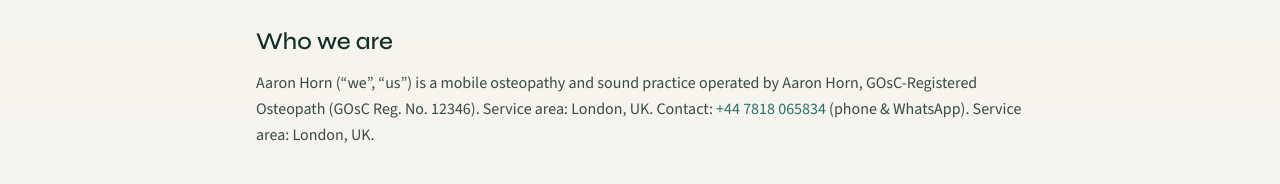
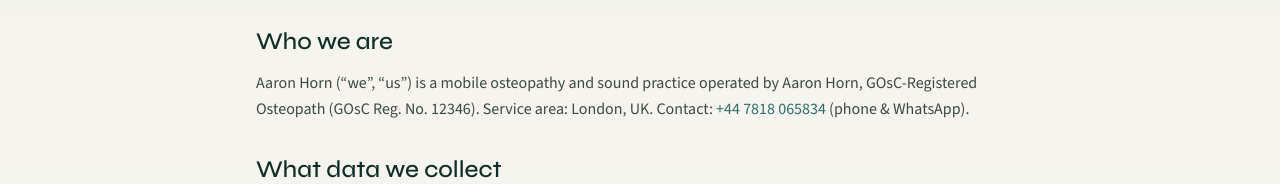
Before and after one commit to Duynguyen0106/aaron-clinic, a Next.js app: page /privacy in a window 1280 px wide. Shown: the part 271-455 px from the top of the page. Built offline with nearby package versions, Linux system fonts and the light colour scheme; no server answers.

Commit message:
Remove duplicate service-area line in privacy policy
Co-authored-by: Duynguyen0106 <Duynguyen0106@users.noreply.github.com>

```diff
--- a/src/app/privacy/page.tsx
+++ b/src/app/privacy/page.tsx
@@ -33,7 +33,7 @@ export default function PrivacyPage() {
               >
                 {site.phone}
               </a>{" "}
-              (phone &amp; WhatsApp). Service area: London, UK.
+              (phone &amp; WhatsApp).
             </p>
           </section>
 
```
